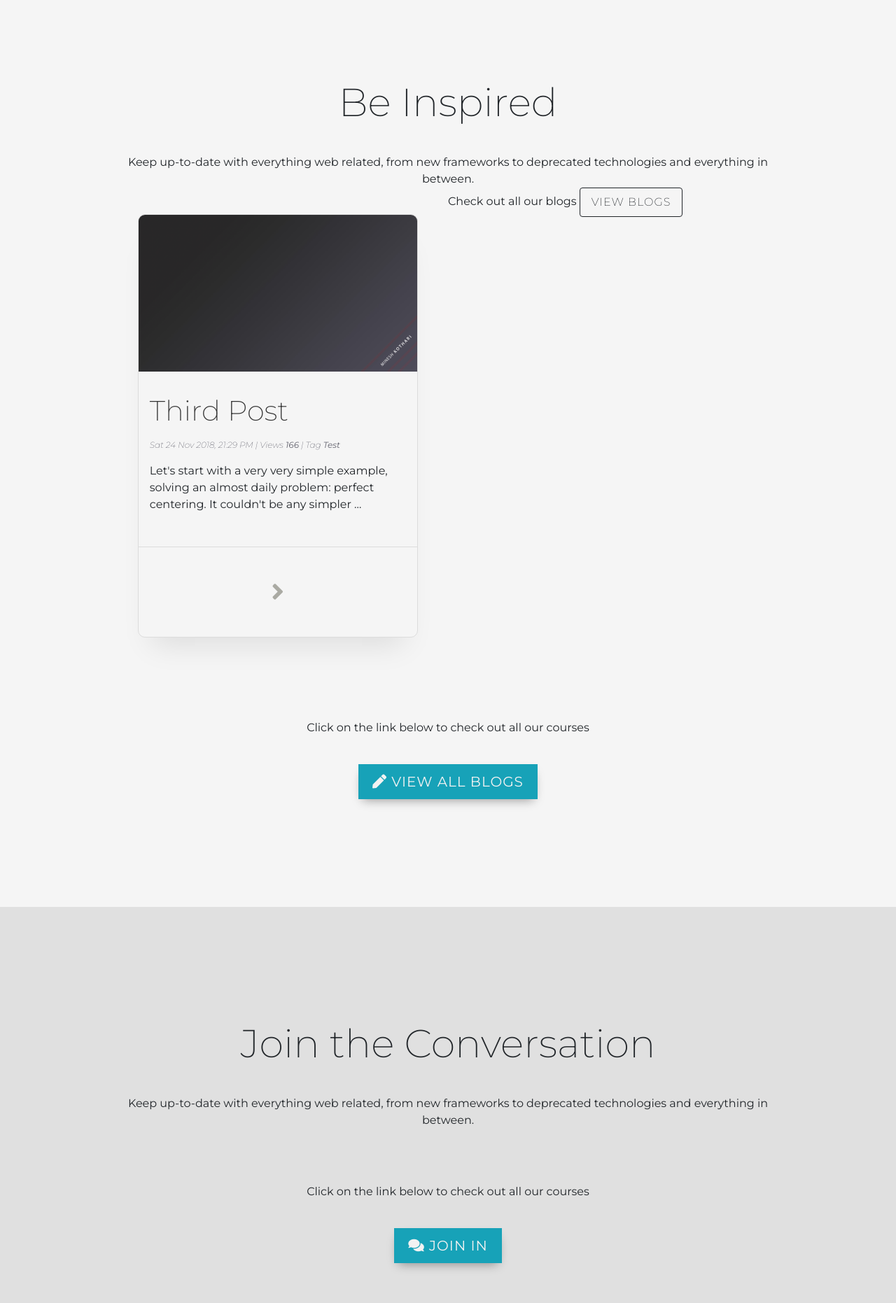
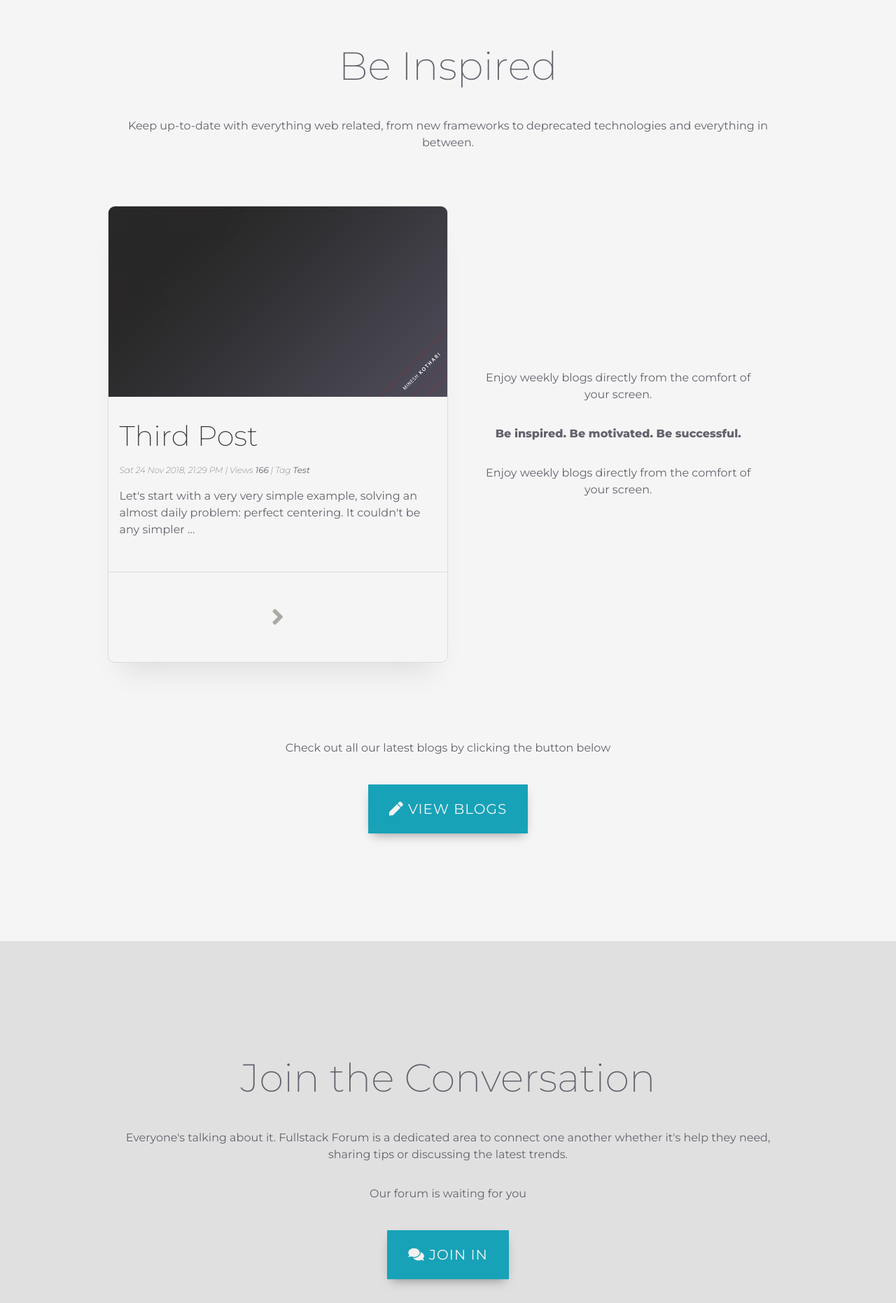
Before and after one commit to mineshkothari/fullstack, a Django app: page / in a window 1280 px wide. Shown: the part 2480-4342 px from the top of the page at 70% size. Run offline with Django 3.2, Linux system fonts and the light colour scheme; data comes from the database, SQL or seed files in the repository; both versions use the stored data as it was after the commit; style sheets or scripts are compiled from the project's sources; parts of the project's set-up code (start-up, migrations or seed data) failed here and were passed over; some libraries are stand-ins or nearby versions.

Commit message:
refine blog section on homepage

```diff
--- a/fullstack/home/static/css/pages/index.css
+++ b/fullstack/home/static/css/pages/index.css
@@ -18,6 +18,7 @@
   min-height: 400px;
   width: 100%;
   padding: 12%;
+  color: #63636E;
 }
 
 .home-section:nth-child(2n) {
@@ -29,7 +30,7 @@
 }
 
 .cta--home {
-  padding-top: 8%;
+  padding-top: 2em;
 }
 
 .btn-cta--home {
@@ -38,7 +39,7 @@
   color: #f2f2f2;
   font-size: 1.25em;
   font-weight: 400;
-  padding: .5em 1em;
+  padding: 1em 1.5em;
   letter-spacing: 1px;
   text-transform: uppercase;
   -webkit-box-shadow: 0 7px 15px -6px rgba(0, 0, 0, 0.4);
@@ -114,13 +115,25 @@
   }
 }
 
+.blog-row--home {
+  padding: 8% 0;
+}
+
 .post-container-col {
-  padding: 4%;
+  margin-bottom: 2em;
+}
+
+.blog-col--home {
+  padding: 4% !important;
+}
+
+.blog-col--home div {
+  margin: 1em auto;
 }
 
 .post-container-home {
   width: 100%;
-  max-width: 400px;
+  max-width: 600px;
   border: 0.5px solid rgba(0, 0, 0, 0.1);
   border-radius: 10px;
   overflow: hidden;
@@ -194,3 +207,9 @@
   transform: scale(1.25);
   text-shadow: 0 3px 10px rgba(0, 0, 0, 0.35);
 }
+
+@media (min-width: 768px) {
+  .post-container-col {
+    margin-bottom: 0;
+  }
+}
--- a/fullstack/home/static/sass/pages/index.sass
+++ b/fullstack/home/static/sass/pages/index.sass
@@ -16,6 +16,7 @@
   min-height: 400px
   width: 100%
   padding: 12%
+  color: #63636E
 
 .home-section:nth-child(2n)
   background: #e0e0e0
@@ -25,7 +26,7 @@
 
 // CTA SECTION
 .cta--home
-  padding-top: 8%
+  padding-top: 2em
 
 // CTA BUTTON
 .btn-cta--home
@@ -34,7 +35,7 @@
   color: #f2f2f2
   font-size: 1.25em
   font-weight: 400
-  padding: .5em 1em
+  padding: 1em 1.5em
   letter-spacing: 1px
   text-transform: uppercase
   box-shadow: 0 7px 15px -6px rgba(0, 0, 0, 0.4)
@@ -61,10 +62,7 @@
   background: #F2F2F2
   padding: 5% 1.5em !important
   border-radius: 10px
-  //border: .5px solid rgba(0,0,0,0.08)
   box-shadow: 0 10px 40px -25px rgba(0,0,0,0.25)
-  //height: 100%
-  //min-height: 200px
   transition: all 350ms ease-in-out
   color: #aaaaa3
   &:hover
@@ -90,14 +88,20 @@
     width: 100%
 
 // BLOG
+.blog-row--home
+  padding: 8% 0
 
 .post-container-col
-  padding: 4%
+  margin-bottom: 2em
+
+.blog-col--home
+  padding: 4% !important
+  div
+    margin: 1em auto
 
 .post-container-home
   width: 100%
-  max-width: 400px
-  //margin: 4%
+  max-width: 600px
   border: .5px solid rgba(0,0,0,.1)
   border-radius: 10px
   overflow: hidden
@@ -139,7 +143,6 @@
   border-top: .5px solid rgba(0,0,0,.1)
 
 .blog-read-more-icon
-  //text-align: center
   width: 100%
   color: #aaaaa3
   padding: 1.25em
@@ -151,13 +154,9 @@
     transform: scale(1.25)
     text-shadow: 0 3px 10px rgba(0,0,0,.35)
 
-
-//.post-thumbnail-container-home
-//  max-width: 400px
-//  overflow: hidden
-//
-//.post-thumbnail-home
-
+@media (min-width: 768px)
+  .post-container-col
+    margin-bottom: 0
 
 // FORUM
 
--- a/fullstack/home/templates/home/index.html
+++ b/fullstack/home/templates/home/index.html
@@ -36,7 +36,7 @@
     </div>
     <div class="row no-gutters cta--home flex-column align-items-center justify-content-center">
         <div class="text-center">
-            Click on the link below to check out all our courses
+            Learn more about what we do and how we can help you succeed
         </div>
         <a class="btn-cta--home text-center" href="{% url 'about'%}"><i class="fas fa-info-circle"></i> Learn More</a>
     </div>
@@ -80,8 +80,8 @@
             to deprecated technologies and everything in between.
         </div>
     </div>
-    <div class="row no-gutters">
-        <div class="col-12 col-sm-6 post-container-col">
+    <div class="blog-row--home row no-gutters">
+        <div class="col col-12 col-md-6 post-container-col">
             <div class="row no-gutters d-flex justify-content-center">
                 <div class="post-container-home">
                     {% if post.image %}
@@ -95,29 +95,39 @@
                         <p class="post-snippet">{% autoescape off %}{{ post.content|truncatewords:20 }}{% endautoescape %}</p>
                     </div>
                     <div class="blog-read-more d-flex justify-content-center align-items-center">
-                        <i class="fas fa-angle-right btn blog-read-more-icon" onclick="location.href='{{ post.id }}'"></i>
+                        <i class="fas fa-angle-right btn blog-read-more-icon" onclick="location.href='blog/{{ post.id }}'"></i>
                     </div>
                 </div>
             </div>
         </div>
-        <div class="col-12 col-sm-6">
-            <span>Check out all our blogs</span>
-            <a class="btn fullstack-btn"  onclick="location.href='{% url 'blog' %}'">View Blogs</a>
+        <div class="col col-12 col-md-6 blog-col--home d-flex flex-column align-items-center justify-content-center text-center">
+            <div>
+                Enjoy weekly blogs directly from the comfort of your
+                screen.
+            </div>
+            <div>
+                <strong>Be inspired. Be motivated. Be successful.</strong>
+            </div>
+            <div>
+                Enjoy weekly blogs directly from the comfort of your
+                screen.
+            </div>
         </div>
     </div>
     <div class="row no-gutters cta--home flex-column align-items-center justify-content-center">
         <div class="text-center">
-            Click on the link below to check out all our courses
+            Check out all our latest blogs by clicking the button below
         </div>
-        <a class="btn-cta--home text-center" href="{% url 'blog'%}"><i class="fas fa-pen"></i> View All Blogs</a>
+        <a class="btn-cta--home text-center" href="{% url 'blog'%}"><i class="fas fa-pen"></i> View Blogs</a>
     </div>
 </section>
 <section class="home-section home-forum">
     <div class="row no-gutters flex-column align-items-center">
         <div class="section-title--home forum-title--home text-center"><h3 class="display-4">Join the Conversation</h3></div>
         <div class="text-center">
-            Keep up-to-date with everything web related, from new frameworks
-            to deprecated technologies and everything in between.
+            Everyone's talking about it. Fullstack Forum is a dedicated area
+            to connect one another whether it's help they need, sharing
+            tips or discussing the latest trends.
         </div>
     </div>
     <div class="row no-gutters">
@@ -130,7 +140,7 @@
     </div>
     <div class="row no-gutters cta--home flex-column align-items-center justify-content-center">
         <div class="text-center">
-            Click on the link below to check out all our courses
+            Our forum is waiting for you
         </div>
         <a class="btn-cta--home text-center" href="{% url 'forum'%}"><i class="fas fa-comments"></i> Join In</a>
     </div>
```
Also changed, not shown: fullstack/db.sqlite3.
